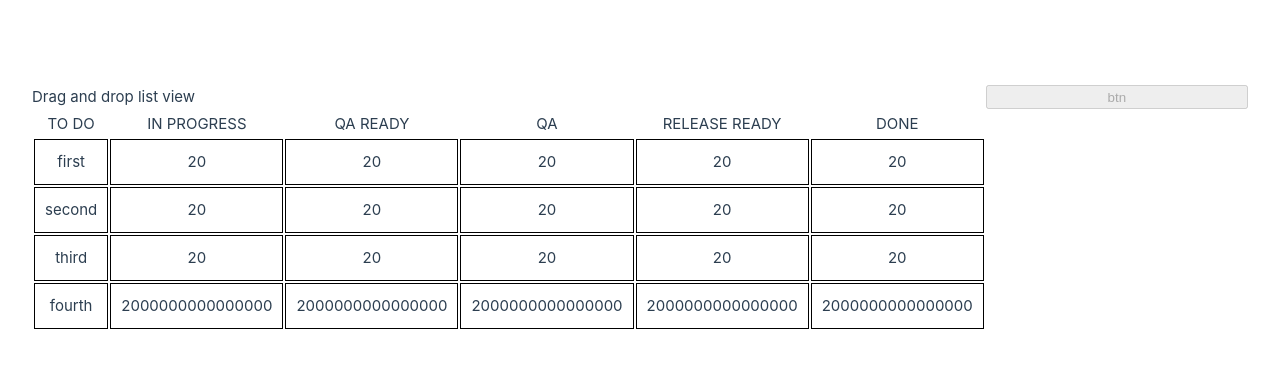
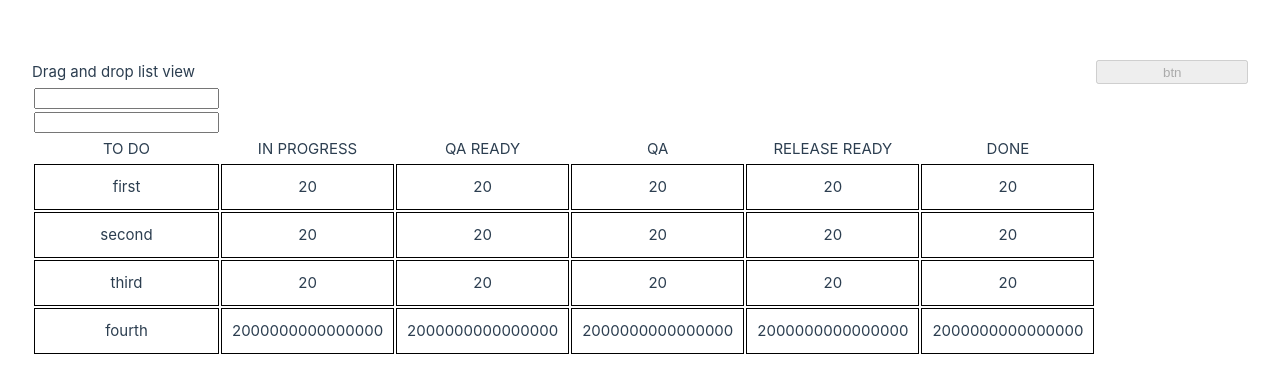
Before and after one commit to plabonislam/drag_and_drop_list, a Vue app: page / in a window 1280 px wide. Shown: the part 192-584 px from the top of the page. Built offline with nearby package versions, Linux system fonts and the light colour scheme.

Commit message:
value setting for instance using setValue and reference

```diff
--- a/src/components/HeaderList.vue
+++ b/src/components/HeaderList.vue
@@ -1,8 +1,15 @@
 <script setup>
+import {ref} from 'vue'
 const headers = ['TO DO', 'IN PROGRESS', 'QA READY', 'QA', 'RELEASE READY', 'DONE']
+const t1=ref('')
+const t2=ref('')
 </script>
 
 <template>
+  <div>
+    <input type="text" name="t1" class="foo" v-model="t1" />
+    <input type="text" name="t2" class="foo" v-model="t2" />
+  </div>
   <tr>
     <th v-for="(title, index) in headers" :key="index">{{ title }}</th>
   </tr>
```
Also changed, not shown: 2 other files (tests, documents, lock files or other folders).
